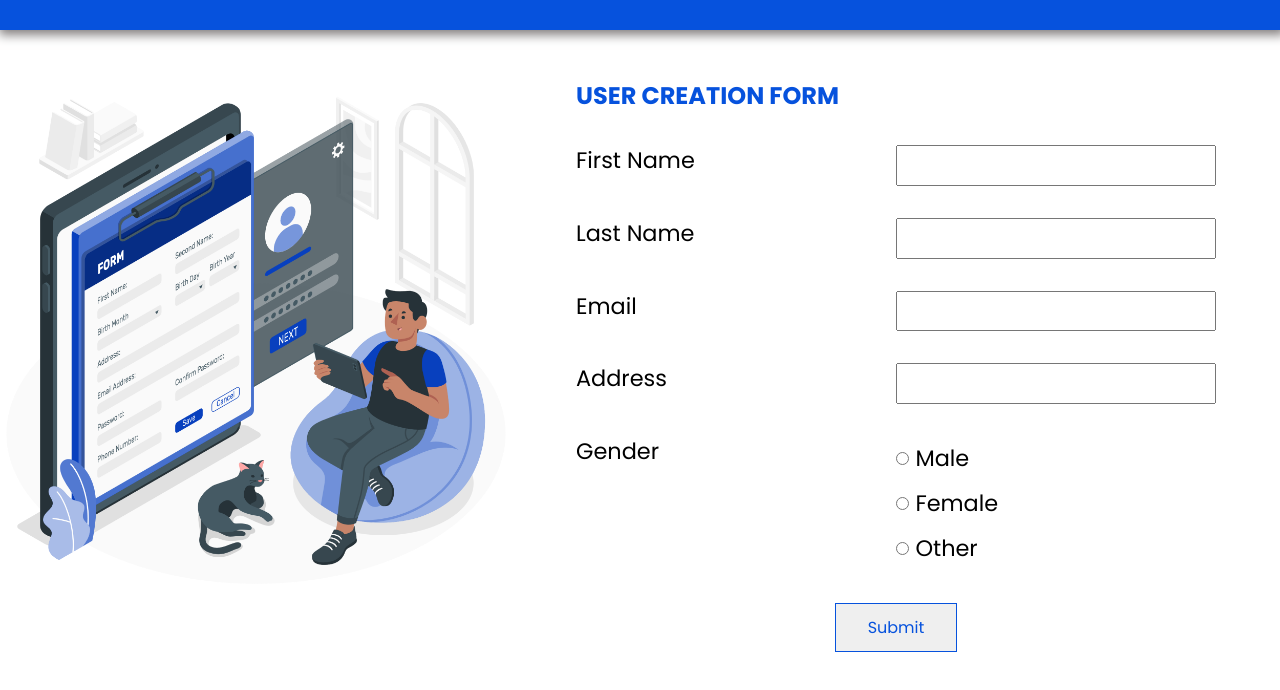
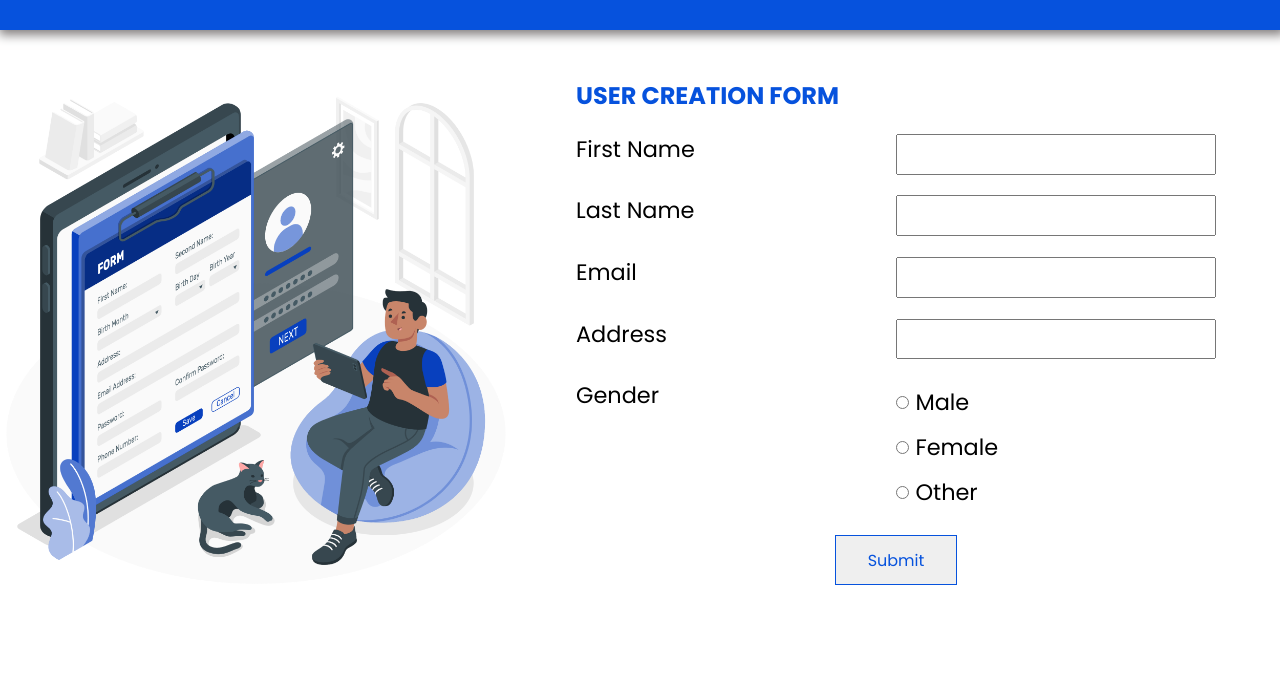
Before and after one commit to mountblue-assignment/User-Database-Hub, a plain HTML site: page userCreation/index.html in a window 1280 px wide. Shown: the part 66-756 px from the top of the page. Drawn offline with Linux system fonts and the light colour scheme.

Commit message:
Update userCreation.css

```diff
--- a/assets/styles/userCreation.css
+++ b/assets/styles/userCreation.css
@@ -22,7 +22,7 @@ form {
   /* padding:1rem 2rem; */
   display: flex;
   flex-direction: column;
-  gap: 2rem;
+  gap: 1.3rem;
   /* box-shadow:2px 2px 10px 3px grey; */
   color: var(--black);
 }
```
